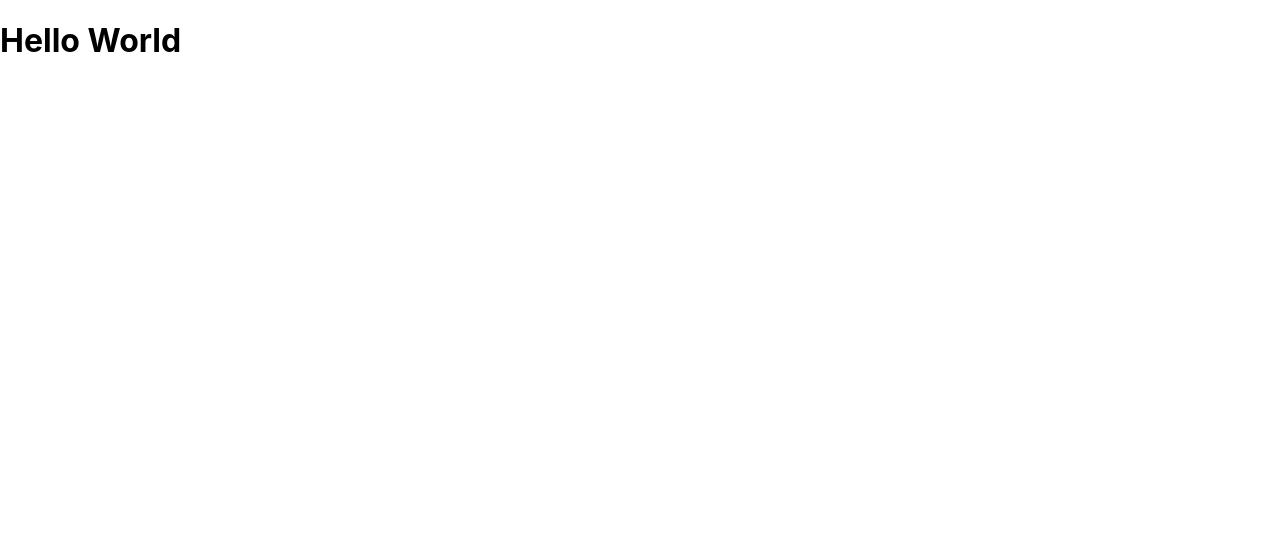
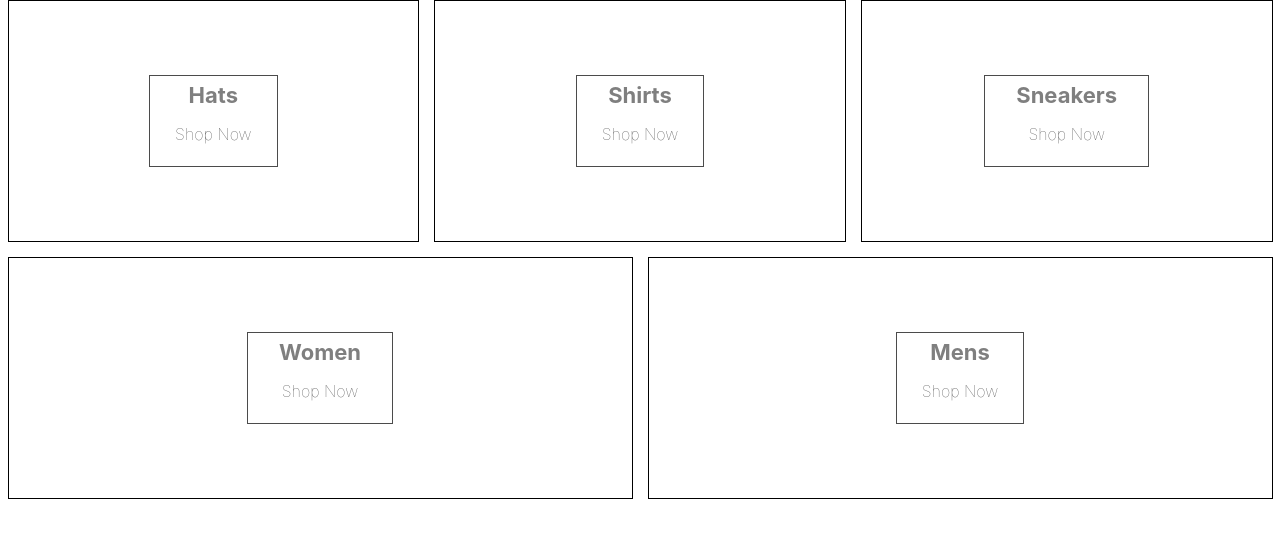
Before and after one commit to Oscar-Galindo/react-ecommerce, a React (Create React App) app: page / in a window 1280 px wide. Shown: the top 538 px of the page. Built offline with nearby package versions, Linux system fonts and the light colour scheme.

Commit message:
feat: add sass

```diff
--- a/package.json
+++ b/package.json
@@ -10,6 +10,7 @@
     "react": "^19.1.0",
     "react-dom": "^19.1.0",
     "react-scripts": "5.0.1",
+    "sass": "^1.89.2",
     "web-vitals": "^2.1.4"
   },
   "scripts": {
--- a/src/App.js
+++ b/src/App.js
@@ -1,10 +1,50 @@
+import './categories.styles.scss';
+
+function App() {
 
 
-function App() {
+  const categories = [
+    {
+      id: 1,
+      title: "Hats",
+      description: "Category Description 1",
+    },
+    {
+      id: 2,
+      title: "Shirts",
+      description: "Category Description 1",
+    },
+    {
+      id: 3,
+      title: "Sneakers",
+      description: "Category Description 1",
+    },
+    {
+      id: 4,
+      title: "Women",
+      description: "Category Description 1",
+    },
+    {
+      id: 5,
+      title: "Mens",
+      description: "Category Description 1",
+    },
+  ];
   return (
-    <div>
-      <h1>Hello World</h1>
+    <>
+    <div className="categories-container">
+      {categories.map(({id, title, description}) => (
+        <div key={id} className="category-container">
+         <div className="background-image">
+          <div className="category-body-container">
+            <h2>{title}</h2>
+            <p>Shop Now</p>
+          </div>
+        </div>
+        </div>
+      ))}
     </div>
+    </>
   );
 }
 
--- /dev/null
+++ b/src/categories.styles.scss
@@ -0,0 +1,79 @@
+.categories-container {
+    width: 100%;
+    display: flex;
+    flex-wrap: wrap;
+    justify-content: space-between;
+  }
+
+  .category-container {
+    min-width: 30%;
+    height: 240px;
+    flex: 1 1 auto;
+    display: flex;
+    align-items: center;
+    justify-content: center;
+    border: 1px solid black;
+    margin: 0 7.5px 15px;
+    overflow: hidden;
+    position: relative;
+
+    &:hover {
+      cursor: pointer;
+
+      .background-image {
+        transform: scale(1.1);
+        transition: transform 6s cubic-bezier(0.25, 0.45, 0.45, 0.95);
+      }
+
+      .category-body-container {
+        opacity: 0.9;
+      }
+    }
+
+    &.large {
+      height: 380px;
+    }
+
+    &:first-child {
+      margin-right: 7.5px;
+    }
+
+    &:last-child {
+      margin-left: 7.5px;
+    }
+
+    .background-image {
+      width: 100%;
+      height: 100%;
+      background-size: cover;
+      background-position: center;
+      display: flex;
+      align-items: center;
+      justify-content: center;
+    }
+
+    .category-body-container {
+      height: 90px;
+      padding: 0 25px;
+      display: flex;
+      flex-direction: column;
+      align-items: center;
+      justify-content: center;
+      border: 1px solid black;
+      background-color: white;
+      opacity: 0.7;
+      position: absolute;
+
+      h2 {
+        font-weight: bold;
+        margin: 0 6px 0;
+        font-size: 22px;
+        color: #4a4a4a;
+      }
+
+      p {
+        font-weight: lighter;
+        font-size: 16px;
+      }
+    }
+  }
```
Also changed, not shown: 1 other file (tests, documents, lock files or other folders).
